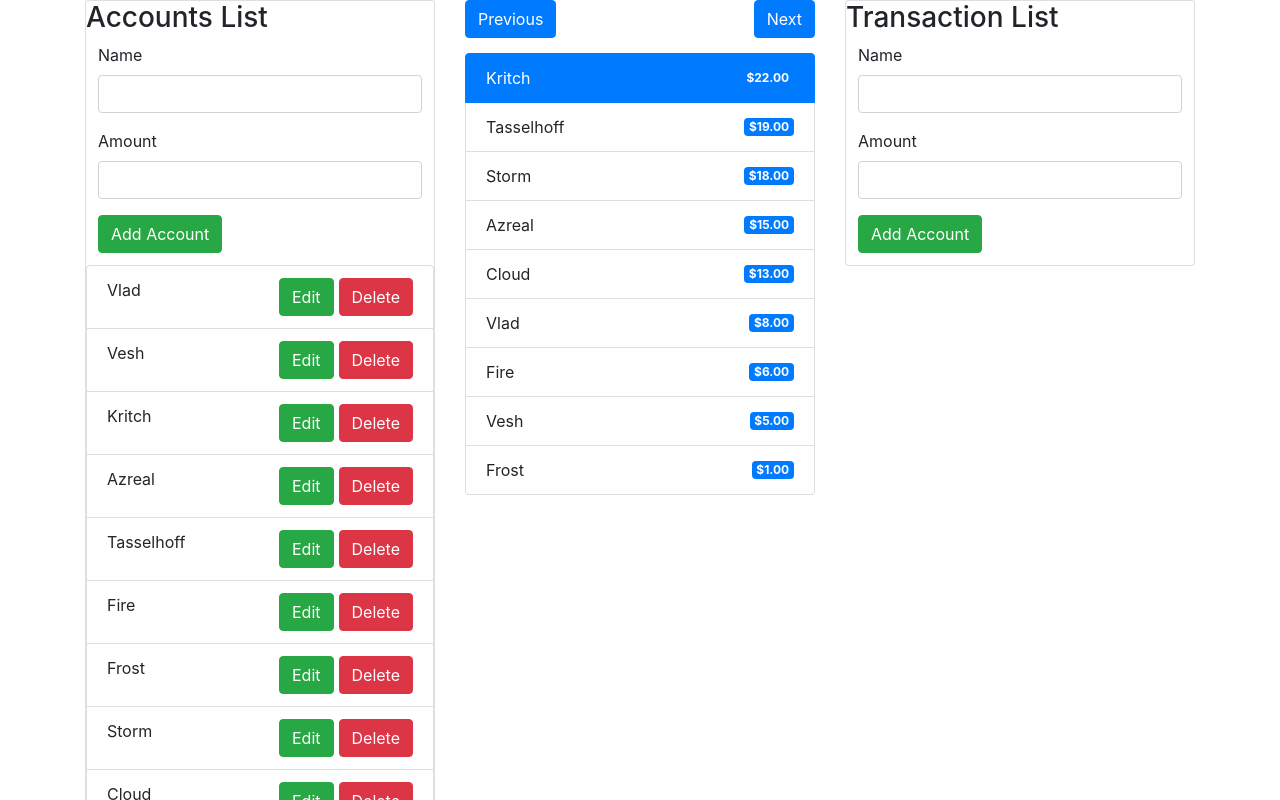
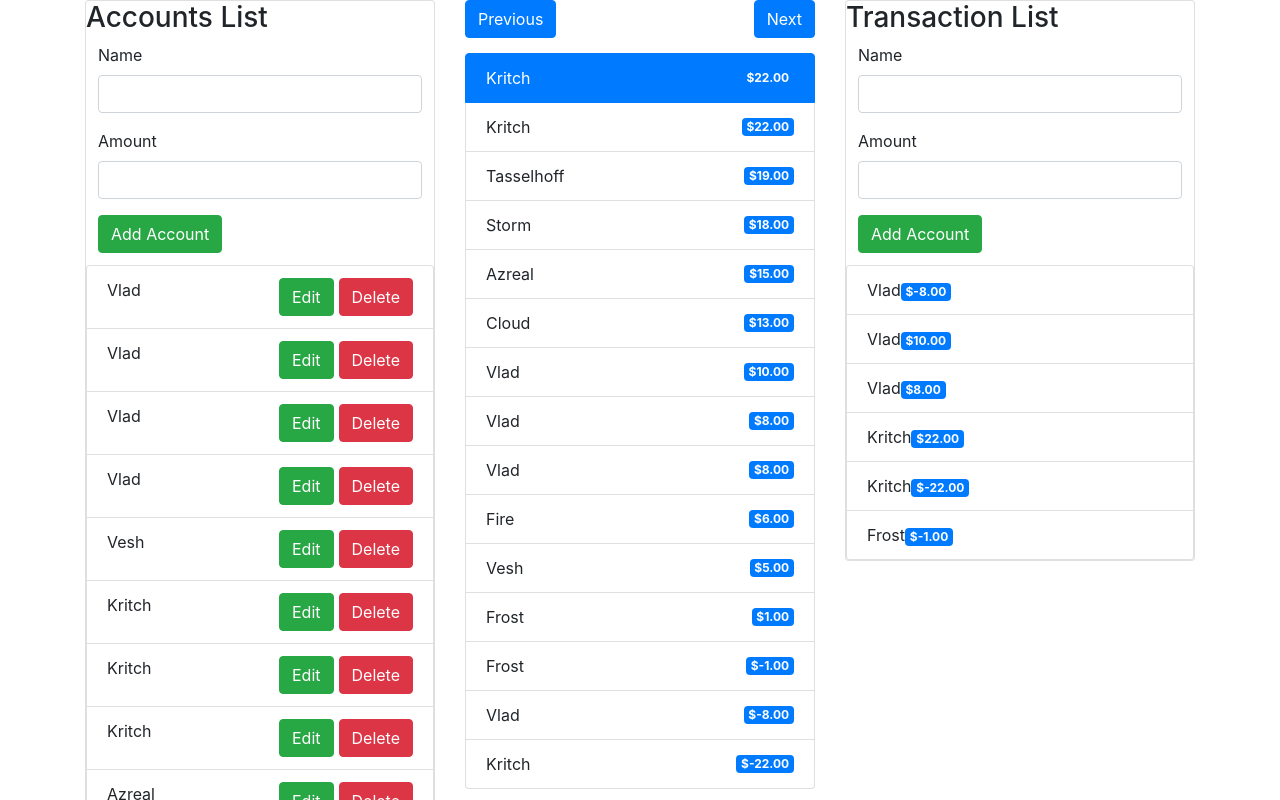
Before and after one commit to DenisCodes/bank, a React (Create React App) app: page / in a window 1280 px wide. Shown: the top 800 px of the page. Built offline with nearby package versions, Linux system fonts and the light colour scheme.

Commit message:
implemented: implemented transaction list

```diff
--- a/src/components/AccountList.js
+++ b/src/components/AccountList.js
@@ -48,7 +48,7 @@ class AccountList extends React.Component {
 const mapStateToProps = state => {
   return {
     accounts: state.accounts.accounts,
-    enemies: state.accounts.enemies,
+    transactions: state.accounts.transactions,
   };
 };
 
--- a/src/components/App.js
+++ b/src/components/App.js
@@ -2,6 +2,7 @@ import React from 'react';
 
 import AccountList from './AccountList';
 import AmountList from "./AmountList";
+import TransactionList from "./TransactionList";
 
 const App = () => {
   return (
@@ -17,7 +18,7 @@ const App = () => {
         </div>
 
         <div className="col-sm-4">
-          <AccountList title="Transaction" stateList="enemies" accountType="enemy" />
+          <TransactionList title="Transaction" stateList="transactions" accountType="transaction" />
         </div>
 
       </div>
--- /dev/null
+++ b/src/components/TransactionList.js
@@ -0,0 +1,48 @@
+import React from 'react';
+import { connect } from 'react-redux';
+
+import AddAccount from './AddAccount';
+
+import { removeAccount } from "../actions";
+
+class TransactionList extends React.Component {
+
+    renderList() {
+        let transactionList = this.props[this.props.stateList];
+
+        return transactionList.map((acc, index) => {
+            return (
+                <li className='list-group-item' key={index}>
+                    { acc.name }
+                    <span className="badge badge-primary badge-pull">{ '$'+acc.amount+'.00' }</span>
+                </li>
+            );
+        });
+    }
+
+
+    render() {
+        const transactionList = this.renderList();
+
+        return (
+            <div className="card">
+                <h3>{this.props.title} List</h3>
+                <AddAccount accountType={this.props.accountType} />
+                <ul className="list-group">
+                    { transactionList }
+                </ul>
+            </div>
+        )
+    }
+
+}
+
+const mapStateToProps = state => {
+    return {
+        accounts: state.accounts.accounts,
+        transactions: state.accounts.transactions,
+    };
+};
+
+export default connect(mapStateToProps, { removeAccount })(TransactionList);
+//export default AccountList;
--- a/src/reducers/accountReducer.js
+++ b/src/reducers/accountReducer.js
@@ -5,37 +5,31 @@ const generateID = () => {
 const DEFAULT_STATE = {
   accounts: [
     { id: 1, name: 'Vlad', amount: 8, type: 'account' },
+    { id: 1, name: 'Vlad', amount: -8, type: 'transaction' },
+    { id: 1, name: 'Vlad', amount: 10, type: 'transaction' },
+    { id: 1, name: 'Vlad', amount: 8, type: 'transaction' },
     { id: 2, name: 'Vesh', amount: 5, type: 'account' },
+    { id: 3, name: 'Kritch', amount: 22, type: 'transaction' },
+    { id: 3, name: 'Kritch', amount: -22, type: 'transaction' },
     { id: 3, name: 'Kritch', amount: 22, type: 'account' },
     { id: 4, name: 'Azreal', amount: 15, type: 'account' },
     { id: 5, name: 'Tasselhoff', amount: 19, type: 'account' },
     { id: 6, name: 'Fire', amount: 6, type: 'account' },
     { id: 7, name: 'Frost', amount: 1, type: 'account' },
+    { id: 7, name: 'Frost', amount: -1, type: 'transaction' },
     { id: 8, name: 'Storm', amount: 18, type: 'account' },
     { id: 9, name: 'Cloud', amount: 13, type: 'account' },
   ],
   account: [],
   enemies: [],
-  transactions: [
-    {id: 1, change: -1},
-    {id: 1, change: 10},
-    {id: 1, change: -3},
-    {id: 4, change: -45},
-    {id: 4, change: 56},
-    {id: 9, change: -12},
-    {id: 9, change: 10},
-    {id: 3, change: 13},
-    {id: 7, change: -1},
-    {id: 8, change: 15},
-  ]
 };
+
 
 const sortAccounts = (state) => {
   let newState = {
     accounts: [ ...state.accounts ],
     account: state.accounts.filter(acc => acc.type === 'account'),
-    enemies: state.accounts.filter(acc => acc.type === 'enemy'),
-    transactions: state.transactions,
+    transactions: state.accounts.filter(acc => acc.type === 'transaction'),
     state: state.totalAccounts
   };
 
```
Also changed, not shown: src/components/AmountList.js (indentation only).
